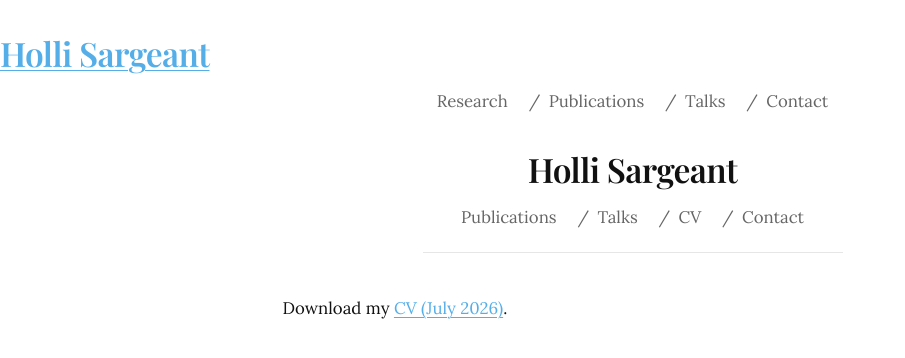
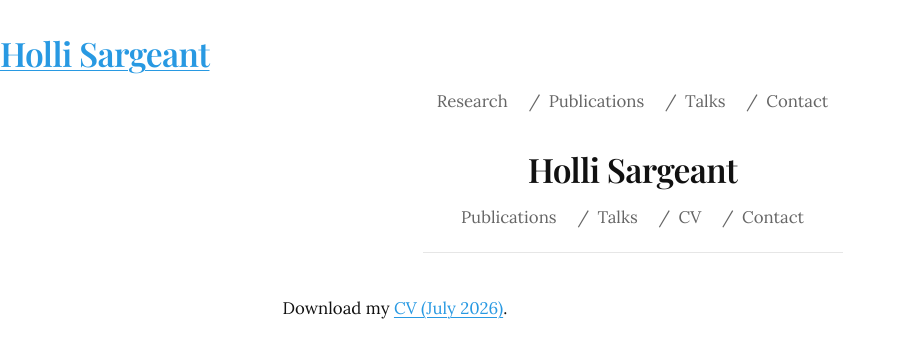
Before and after one commit to hollisargeant/hollisargeant.github.io, a Jekyll site: the page built from cv.md, in a window 1280 px wide. Shown: the top 358 px of the page, without its empty margins (0-905 px from the left). Built offline with Jekyll 4.4.1, drawn with Linux system fonts in a browser that asks for light colours.

Commit message:
Update custom.css

```diff
--- a/assets/css/custom.css
+++ b/assets/css/custom.css
@@ -4,7 +4,7 @@
 :root{
   --text:#111;
   --muted:#666;
-  --link:#55aee8;       /* lighter sky blue */
+  --link:#2899e2;       /* lighter sky blue */
   --rule:#e6e6e6;
   --colw:700px;         /* content width */
   --padx:1.5rem;        /* side padding */
```
